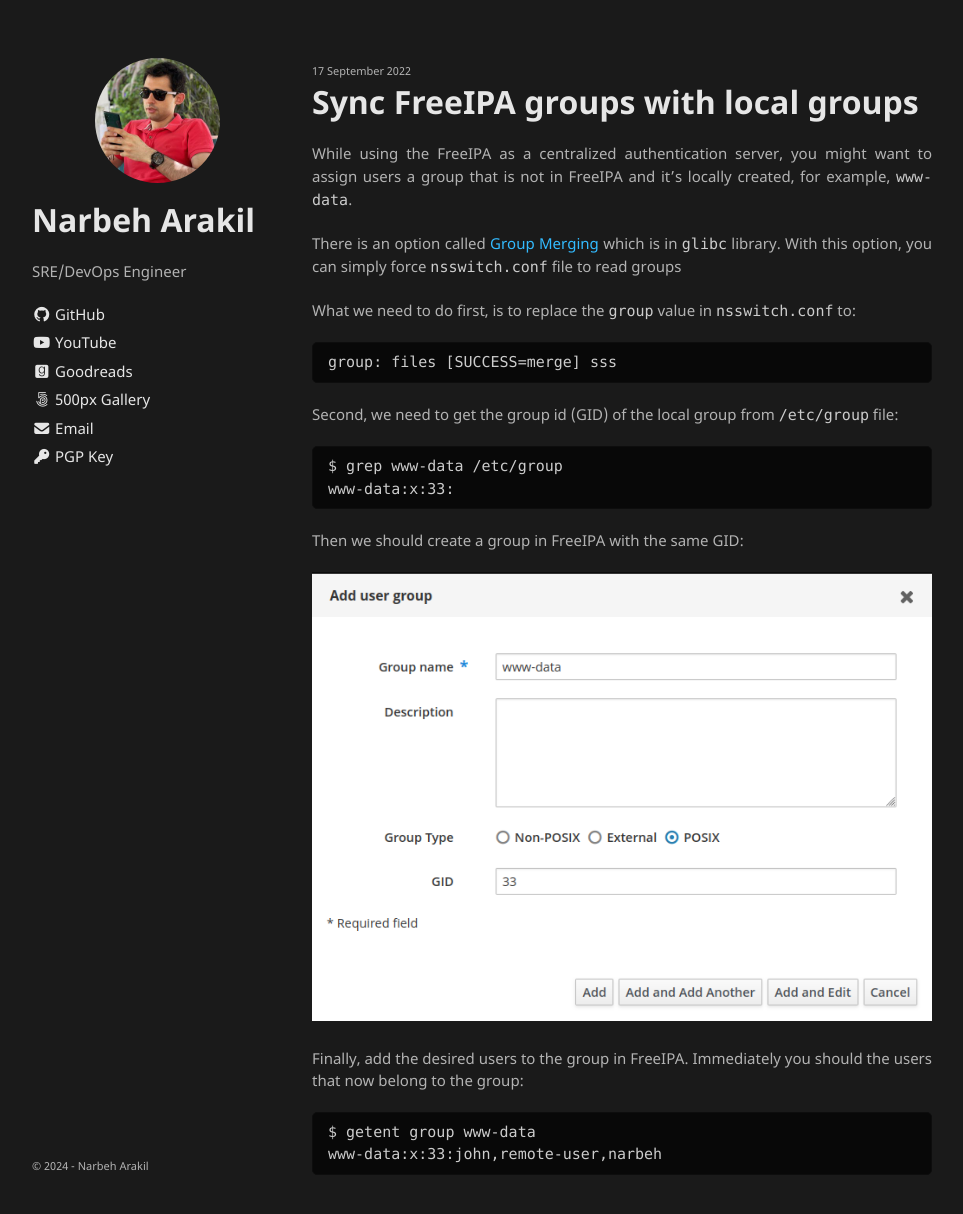
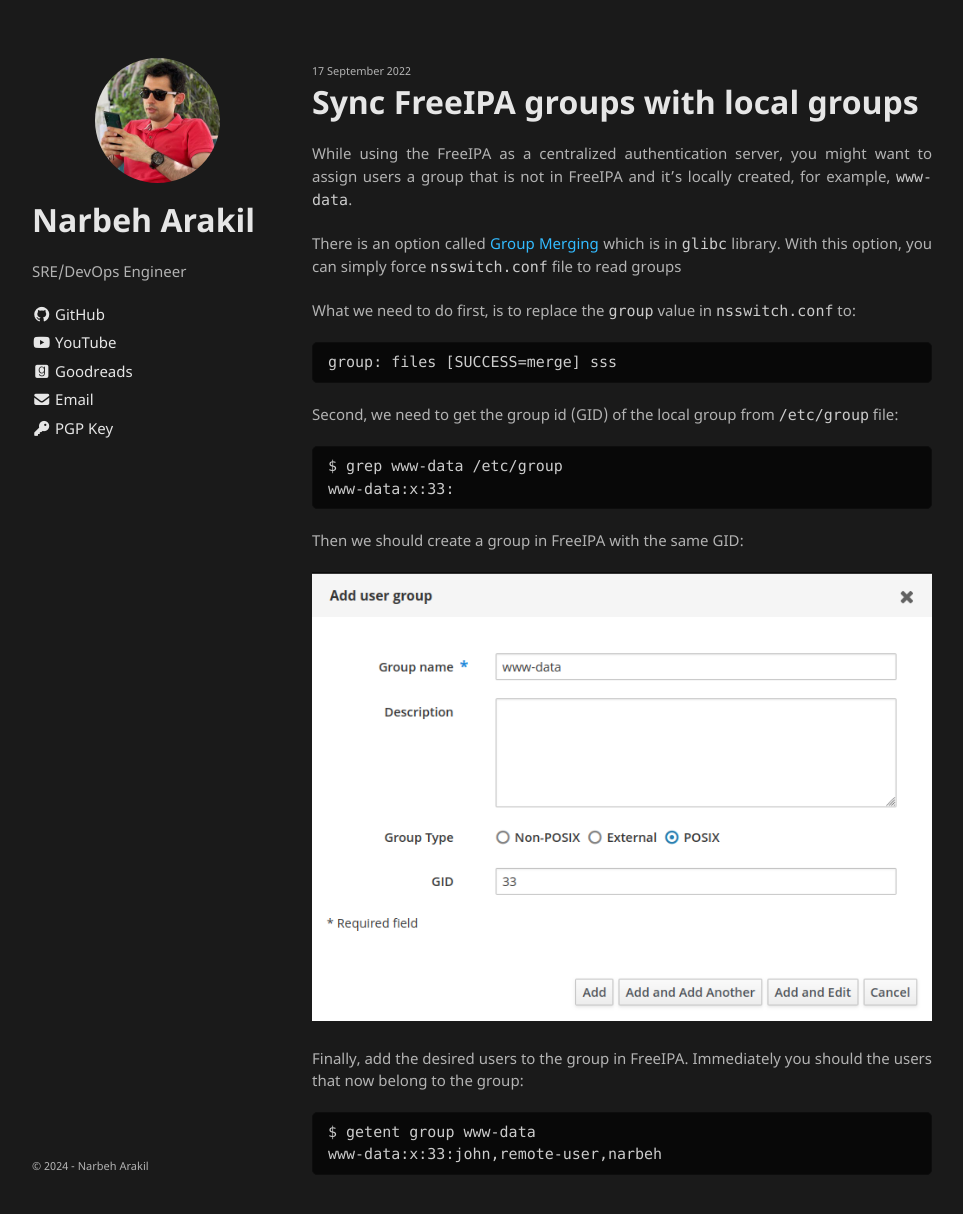
Before and after one commit to narbehaj/narbehaj.github.io, a Jekyll site: the page built from _posts/2022-09-18-freeipa-local-group-sync.md, in a window 1280 px wide and 1225 px high. Shown: the top 1214 px of the window, without its empty margins (158-1121 px from the left). Built offline with Jekyll 4.4.1, drawn with Linux system fonts in a browser that asks for light colours.

Commit message:
Update site

```diff
--- a/_config.yml
+++ b/_config.yml
@@ -20,21 +20,21 @@ platforms:
   - name: GitHub
     icon: <i class="fa-brands fa-github"></i>
     link: https://github.com/NarbehAj
-#  - name: LinkedIn
-#    icon: <i class="fa-brands fa-linkedin"></i>
-#    link: https://www.linkedin.com/in/narbehaj
-#  - name: Twitter
-#    icon: <i class="fa-brands fa-twitter"></i>
-#    link: https://twitter.com/NarbehAj
+ # - name: LinkedIn
+ #   icon: <i class="fa-brands fa-linkedin"></i>
+ #   link: https://www.linkedin.com/in/narbehaj
+ # - name: Twitter
+ #   icon: <i class="fa-brands fa-twitter"></i>
+ #   link: https://twitter.com/NarbehAj
   - name: YouTube
     icon: <i class="fa-brands fa-youtube"></i>
     link: https://www.youtube.com/channel/UCbZhjxb5nLRb63Ga7Uw3yZg
   - name: Goodreads
     icon: <i class="fa-brands fa-goodreads"></i>
     link: https://www.goodreads.com/user/show/147884869-narbeh
-  - name: 500px Gallery
-    icon: <i class="fa-brands fa-500px"></i>
-    link: https://500px.com/p/narbeh
+  # - name: 500px Gallery
+  #   icon: <i class="fa-brands fa-500px"></i>
+  #   link: https://500px.com/p/narbeh
   - name: Email
     icon: <i class="fa fa-envelope"></i>
     link: mailto:narbeh@protonmail.com
--- a/_includes/sidebar.html
+++ b/_includes/sidebar.html
@@ -7,20 +7,10 @@
   </ul>
   {% endif %}
 
-  {% if site.navigation %}
-  <h3 class="sidebar-h3">Contents:</h3>
-  <ul class="content">
-  {%- for item in site.navigation %}
-    <li><a href="{{ item.link }}">{{ item.name }}</a>
-        {% if item.sublist %}
-        <ul class="sublist">
-            {%- for subitem in item.sublist %}
-            <li><a href="{{ subitem.link }}">{{ subitem.name }}</a></li>
-            {%- endfor %}
-        </ul>
-        {% endif %}
-    </li>
-  {%- endfor %}
-  </ul>
+  {% if site.workout %}
+  <h3 class="sidebar-h3">Workout summary</h3>
+    {%- for workout in site.workout %}
+    <iframe position='relative' frameborder='0' allowtransparency='true' scrolling='no' src="{{ workout.link }}"></iframe>
+    {%- endfor %}
   {% endif %}
 </div>
```
Also changed, not shown: index.md (+0 -6 lines), photo_2024-03-18_16-37-11.jpg (added), thumbnail.png (deleted).
